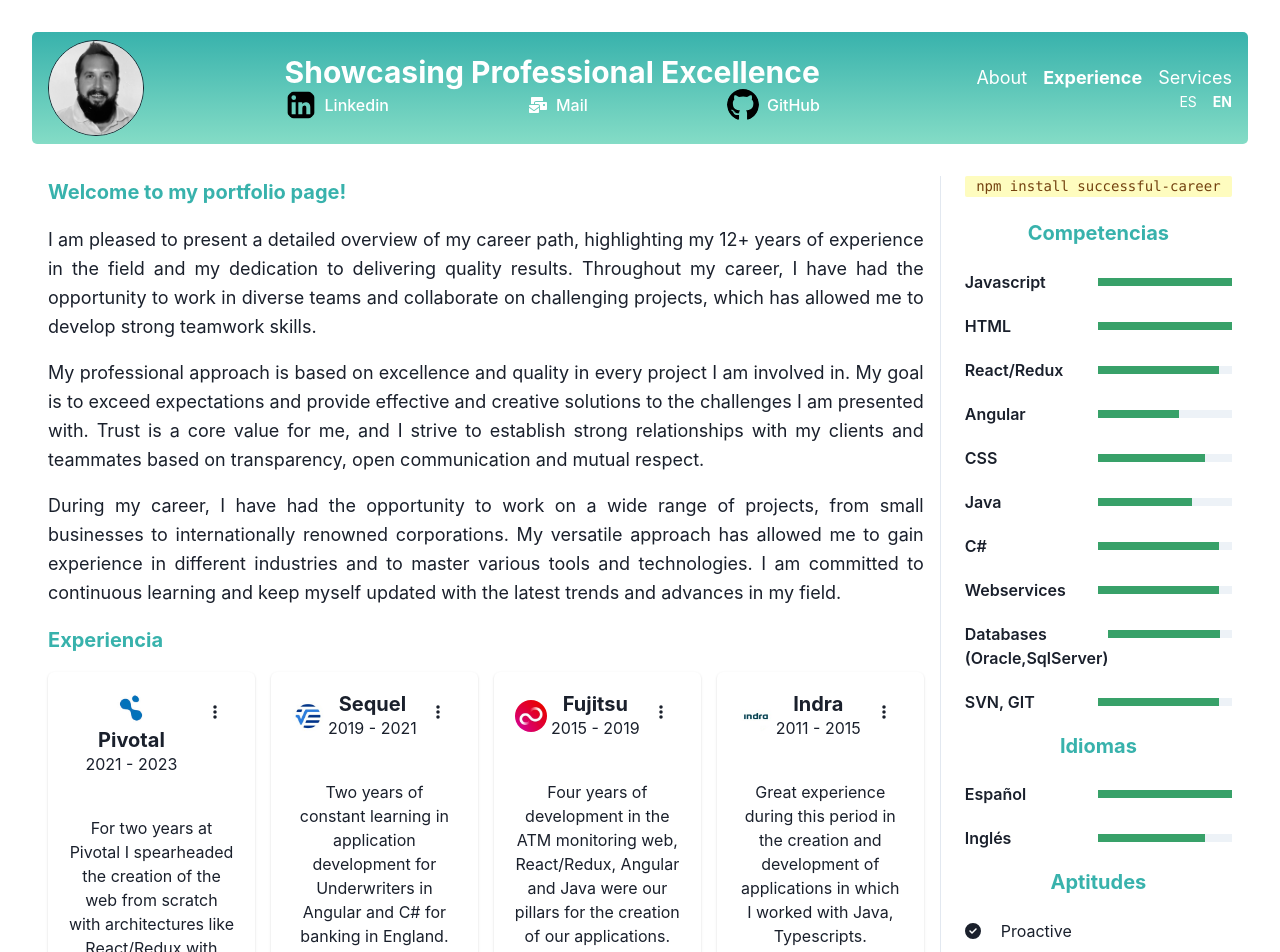
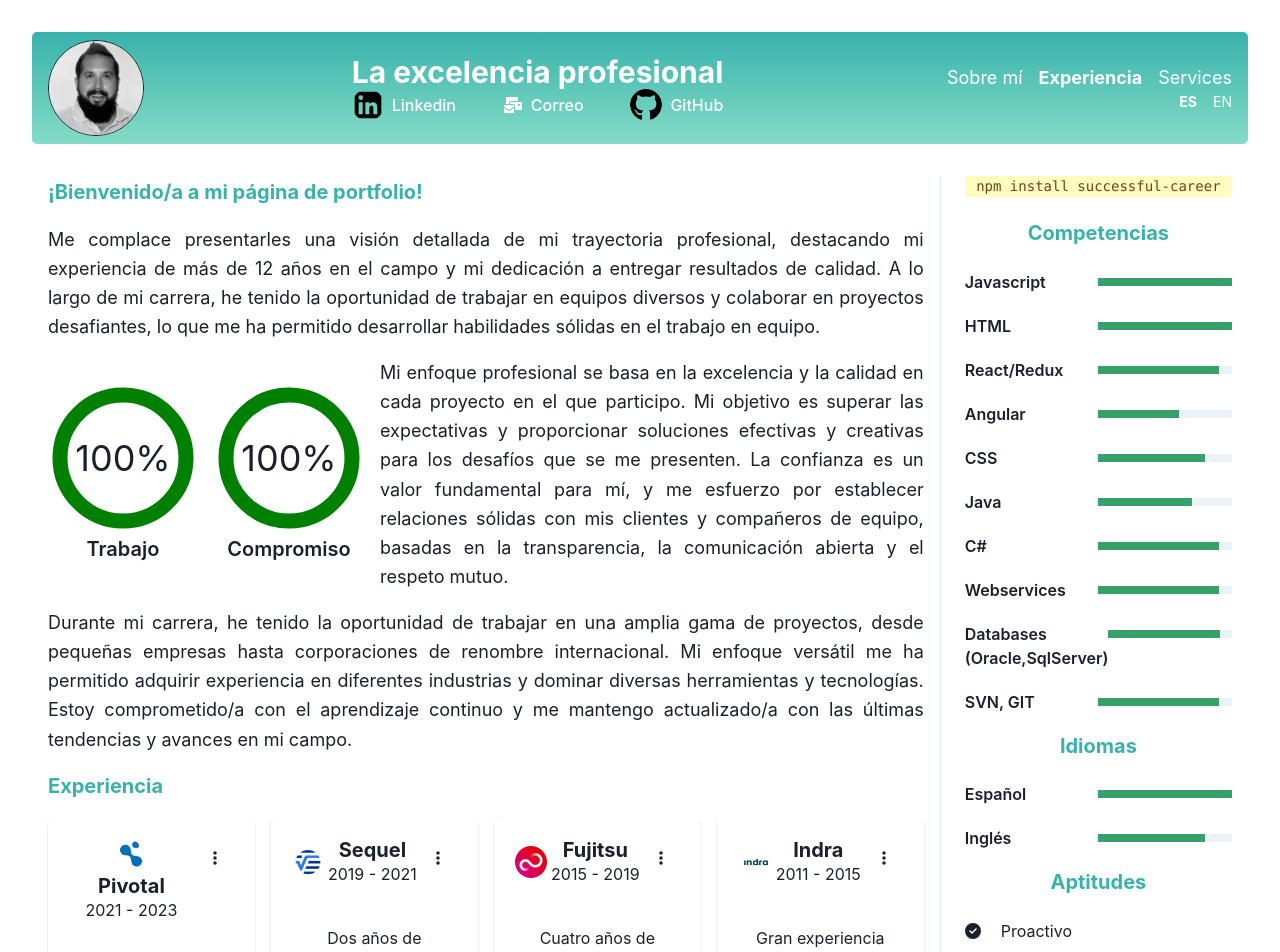
Before and after one commit to pascui89/portfolio, a React (Vite) app: page / in a window 1280 px wide. Shown: the top 952 px of the page. Built offline with nearby package versions, Linux system fonts and the light colour scheme.

Commit message:
Included new Circulars Progress

```diff
--- a/src/App.tsx
+++ b/src/App.tsx
@@ -17,7 +17,7 @@ function App(): JSX.Element {
 
   useEffect(() => {
     setIsLoaded(true);
-    setCurrentLocale('en');
+    setCurrentLocale('es');
     window.addEventListener('scroll', handleScroll);
     return () => {
       window.removeEventListener('scroll', handleScroll);
--- a/src/components/AboutMe.tsx
+++ b/src/components/AboutMe.tsx
@@ -1,13 +1,15 @@
-import { Avatar, Box, Card, CardHeader, Fade, Flex, Heading, IconButton, SimpleGrid, chakra, Text, CardBody } from "@chakra-ui/react";
+import { Avatar, Box, Card, CardHeader, Fade, Flex, Heading, IconButton, SimpleGrid, Text, CardBody } from "@chakra-ui/react";
 import { FontAwesomeIcon } from '@fortawesome/react-fontawesome';
 import { faEllipsisV } from '@fortawesome/free-solid-svg-icons';
 
 import { experience } from '../data/Experience';
 import { FormattedMessage } from "react-intl";
+import { CircularProgressWrapper } from "./CircularProgress";
 
-const renderCompanyInfo = (company: string, years: number[], url: string) =>
-    <Card maxW='2lg'>
-      <CardHeader>
+const renderCompanyInfo = (key: number, isLoaded: boolean, company: string, years: number[], url: string): JSX.Element =>
+  <Fade in={isLoaded} transition={{ enter: { duration: 1.5 } }} key={`Fade-${key}`}>
+    <Card maxW='2lg' key={`Card-${key}`}>
+      <CardHeader key={`CardHeader-${key}`}>
         <Flex>
           <Flex flex='1' gap={1} alignItems='center' flexWrap='wrap' justifyContent={'center'}>
             <Avatar name={company} src={`img/${company}.jpg`} size='sm' />
@@ -25,12 +27,13 @@ const renderCompanyInfo = (company: string, years: number[], url: string) =>
           />
         </Flex>
       </CardHeader>
-      <CardBody>
+      <CardBody key={`CardBody-${key}`}>
         <Text>
           <FormattedMessage id={company} />
         </Text>
       </CardBody>
-    </Card>;
+    </Card>
+  </Fade>;
 
 interface IProp {
     isLoaded: boolean;
@@ -42,24 +45,30 @@ export function AboutMe(props: IProp): JSX.Element {
         <Box width="75%">
           <Fade in={props.isLoaded} transition={{ enter: { duration: 0.5 } }}>
             <Box as="p" textAlign="justify" fontSize="lg" lineHeight="tall" marginBottom={4}>
-              <chakra.p color={'#38B2AC'} fontSize="xl" lineHeight="tall" fontWeight={'bold'}>
+              <Text color={'#38B2AC'} fontSize="xl" lineHeight="tall" fontWeight={'bold'}>
                 <FormattedMessage id="text1" />
-              </chakra.p>
+              </Text>
             </Box>
             <Box as="p" textAlign="justify" fontSize="lg" lineHeight="tall" marginBottom={4}>
               <FormattedMessage id="text2" />
             </Box>
-            <Box as="p" textAlign="justify" fontSize="lg" lineHeight="tall" marginBottom={4}>
-              <FormattedMessage id="text3" />
-            </Box>
+            <Flex alignItems="center" gap={4} justifyContent="space-between" width={'100%'}>
+              <CircularProgressWrapper percent={100} formattedMessage="work" />
+              <CircularProgressWrapper percent={100} formattedMessage="compromiso" />
+              <Box as="p" textAlign="justify" fontSize="lg" lineHeight="tall" marginBottom={4}>
+                <FormattedMessage id="text3" />
+              </Box>
+            </Flex>
             <Box as="p" textAlign="justify" fontSize="lg" lineHeight="tall" marginBottom={4}>
               <FormattedMessage id="text4" />
             </Box>
             <Box as="p" textAlign="justify" fontSize="lg" lineHeight="tall" marginBottom={4}>
-              <chakra.p color={'#38B2AC'} fontSize="xl" lineHeight="tall" fontWeight={'bold'}>Experiencia</chakra.p>
+              <Text color={'#38B2AC'} fontSize="xl" lineHeight="tall" fontWeight={'bold'}>
+                <FormattedMessage id="experiencia" defaultMessage="Experiencia" />
+              </Text>
             </Box>
             <SimpleGrid spacing={4} mb={4} templateColumns='repeat(auto-fill, minmax(200px, 1fr))'>
-              {experience.map((e) => renderCompanyInfo(e.job, e.years, e.url))}
+              {experience.map((e, index) => renderCompanyInfo(index, props.isLoaded, e.job, e.years, e.url))}
             </SimpleGrid>
             <Box as="p" textAlign="justify" fontSize="lg" lineHeight="tall" marginBottom={4}>
               <FormattedMessage id="text5" />
--- a/src/components/Attitudes.tsx
+++ b/src/components/Attitudes.tsx
@@ -1,4 +1,4 @@
-import { Box, Flex, List, ListItem, Stack, chakra, Text, Fade } from "@chakra-ui/react";
+import { Box, Flex, List, ListItem, Stack, Text, Fade } from "@chakra-ui/react";
 import { FontAwesomeIcon } from '@fortawesome/react-fontawesome';
 import { faCheckCircle } from '@fortawesome/free-solid-svg-icons';
 import { FormattedMessage } from "react-intl";
@@ -12,7 +12,9 @@ export function Attitudes(props: IProp): JSX.Element {
         <Fade in={props.isLoaded} transition={{ enter: { duration: 0.5 } }}>
             <Stack spacing={5} mt={4}>
                 <Box>
-                <chakra.p color={'#38B2AC'} fontSize="xl" lineHeight="tall" fontWeight={'bold'}>Aptitudes</chakra.p>
+                    <Text color={'#38B2AC'} fontSize="xl" lineHeight="tall" fontWeight={'bold'}>
+                        <FormattedMessage id="aptitudes" defaultMessage="Aptitudes" />
+                    </Text>
                 </Box>
                 <List spacing={3}>
                 <ListItem textAlign={'left'}>
--- /dev/null
+++ b/src/components/CircularProgress.tsx
@@ -0,0 +1,40 @@
+import { Box, Text } from "@chakra-ui/react";
+import { useEffect, useState } from "react";
+import { CircularProgress, CircularProgressLabel } from '@chakra-ui/react';
+import { FormattedMessage } from "react-intl";
+
+interface IProp {
+   percent: number;
+   formattedMessage: string;
+}
+
+export function CircularProgressWrapper(props: IProp): JSX.Element {
+
+    const [currentPercent, setCurrentPercent] = useState(0);
+
+    useEffect(() => {
+      let counter = 0;
+      const increment = (props.percent - currentPercent) / 100;
+      const interval = setInterval(() => {
+        counter++;
+        setCurrentPercent((prevPercent) => prevPercent + increment);
+        if (counter === 100) {
+          clearInterval(interval);
+        }
+      }, 5);
+
+      return () => clearInterval(interval);
+    }, []);
+
+    return (
+        <Box mb={4}>
+            <CircularProgress value={currentPercent} size='150px' color='green'>
+                <CircularProgressLabel>{currentPercent}%</CircularProgressLabel>
+            </CircularProgress>
+            <Text fontSize="xl" lineHeight="tall" fontWeight={'semibold'}>
+              <FormattedMessage id={props.formattedMessage} />
+            </Text>
+        </Box>
+    );
+
+}
--- a/src/components/Competences.tsx
+++ b/src/components/Competences.tsx
@@ -1,14 +1,15 @@
-import { Box, Stack, chakra, Fade, Code, Progress } from "@chakra-ui/react";
+import { Box, Stack, Fade, Code, Progress, Text } from "@chakra-ui/react";
 
 import { competences } from '../data/Competences';
 import { languages } from '../data/Languages';
 import { useEffect, useState } from "react";
+import { FormattedMessage } from "react-intl";
 
 interface IProp {
     isLoaded: boolean;
 }
 
-const renderProcess = (technology: string, percent: number) => {
+const renderProcess = (key: number, technology: string, percent: number) => {
     const [currentPercent, setCurrentPercent] = useState(0);
 
     useEffect(() => {
@@ -26,9 +27,9 @@ const renderProcess = (technology: string, percent: number) => {
     }, []);
 
     return (
-      <Box display={'flex'}>
-        <chakra.p flex={1} textAlign={'left'} fontWeight={'semibold'}>{technology}</chakra.p>
-        <Progress flex={1} mt={2} colorScheme='green' size='sm' value={currentPercent} />
+      <Box display={'flex'} key={`Box-${key}`}>
+        <Text flex={1} textAlign={'left'} fontWeight={'semibold'} key={`Tech-${key}`}>{technology}</Text>
+        <Progress key={`Progress-${key}`} flex={1} mt={2} colorScheme='green' size='sm' value={currentPercent} isAnimated />
       </Box>
     );
 }
@@ -39,15 +40,19 @@ export function Competences(props: IProp): JSX.Element {
           <Stack spacing={5}>
               <Code colorScheme='yellow' children='npm install successful-career' />
               <Box>
-              <chakra.p color={'#38B2AC'} fontSize="xl" lineHeight="tall" fontWeight={'bold'}>Competencias</chakra.p>
+                <Text color={'#38B2AC'} fontSize="xl" lineHeight="tall" fontWeight={'bold'}>
+                  <FormattedMessage id="competencias" defaultMessage="Competencias" />
+                </Text>
               </Box>
-            {competences.map(c => renderProcess(c.technology, c.percent))}
+              {competences.map((c, index) => renderProcess(index, c.technology, c.percent))}
           </Stack>
           <Stack spacing={5} mt={4}>
               <Box>
-              <chakra.p color={'#38B2AC'} fontSize="xl" lineHeight="tall" fontWeight={'bold'}>Idiomas</chakra.p>
+                <Text color={'#38B2AC'} fontSize="xl" lineHeight="tall" fontWeight={'bold'}>
+                  <FormattedMessage id="idiomas" defaultMessage="Idiomas" />
+                </Text>
               </Box>
-            {languages.map(c => renderProcess(c.technology, c.percent))}
+              {languages.map((c, index) => renderProcess(index, c.technology, c.percent))}
           </Stack>
         </Fade>
     )
--- a/src/data/Language.ts
+++ b/src/data/Language.ts
@@ -28,7 +28,13 @@ export const messages: Messages = {
     Pivotal: 'For two years at Pivotal I spearheaded the creation of the web from scratch with architectures like React/Redux with libraries like React MUI.',
     Sequel: 'Two years of constant learning in application development for Underwriters in Angular and C# for banking in England.',
     Fujitsu: 'Four years of development in the ATM monitoring web, React/Redux, Angular and Java were our pillars for the creation of our applications.',
-    Indra: 'Great experience during this period in the creation and development of applications in which I worked with Java, Typescripts.'
+    Indra: 'Great experience during this period in the creation and development of applications in which I worked with Java, Typescripts.',
+    competencias: 'Competencies',
+    idiomas: 'Languages',
+    experiencia: 'Experience',
+    aptitudes: 'Skills',
+    compromiso: 'Engagement',
+    work: 'Work'
   },
   es: {
     about: 'Sobre mí',
@@ -51,7 +57,13 @@ export const messages: Messages = {
     Pivotal: 'Durante dos años en Pivotal encabecé la creación de de la web desde cero con arquitecturas como React/Redux con librerías como React MUI.',
     Sequel: 'Dos años de constante aprendizaje en desarrollo de aplicaciones para Underwriters en Angular y C# para la banca de inglaterra.',
     Fujitsu: 'Cuatro años de desarrollo en la web de monitorización de cajeros, React/Redux, Angular y Java fueros nuestros pilares para la creación de nuestras aplicaciones.',
-    Indra: 'Gran experiencia durante este periodo en creación y desarrollo de aplicaciones en el que trabajé con Java, Typescripts.'
+    Indra: 'Gran experiencia durante este periodo en creación y desarrollo de aplicaciones en el que trabajé con Java, Typescripts.',
+    competencias: 'Competencias',
+    idiomas: 'Idiomas',
+    experiencia: 'Experiencia',
+    aptitudes: 'Aptitudes',
+    compromiso: 'Compromiso',
+    work: 'Trabajo'
   },
   // Añade más idiomas y mensajes según tus necesidades
 };
```
Also changed, not shown: public/img/Jokes.jpg (added). Lines whose indentation alone changed are shown as unchanged.
